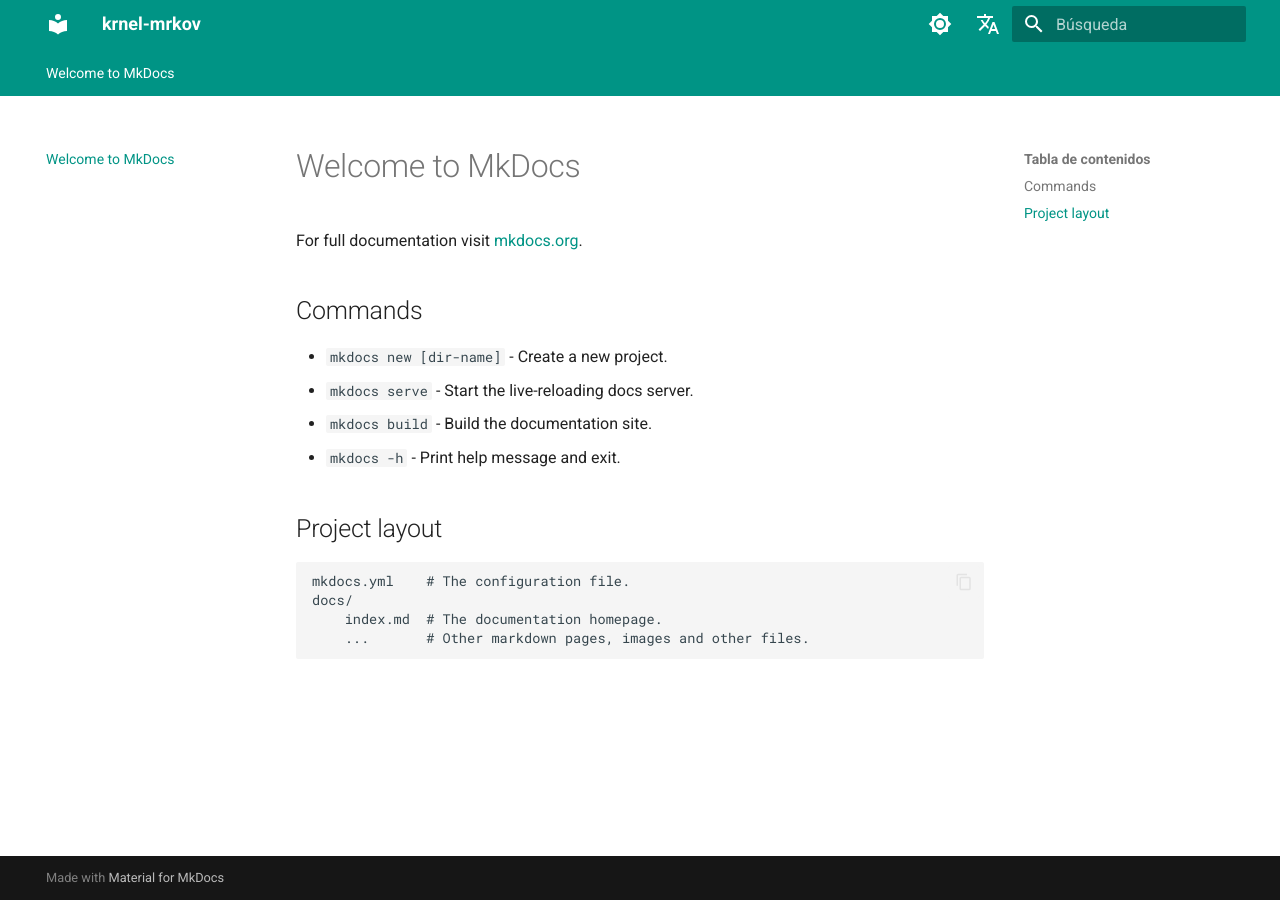
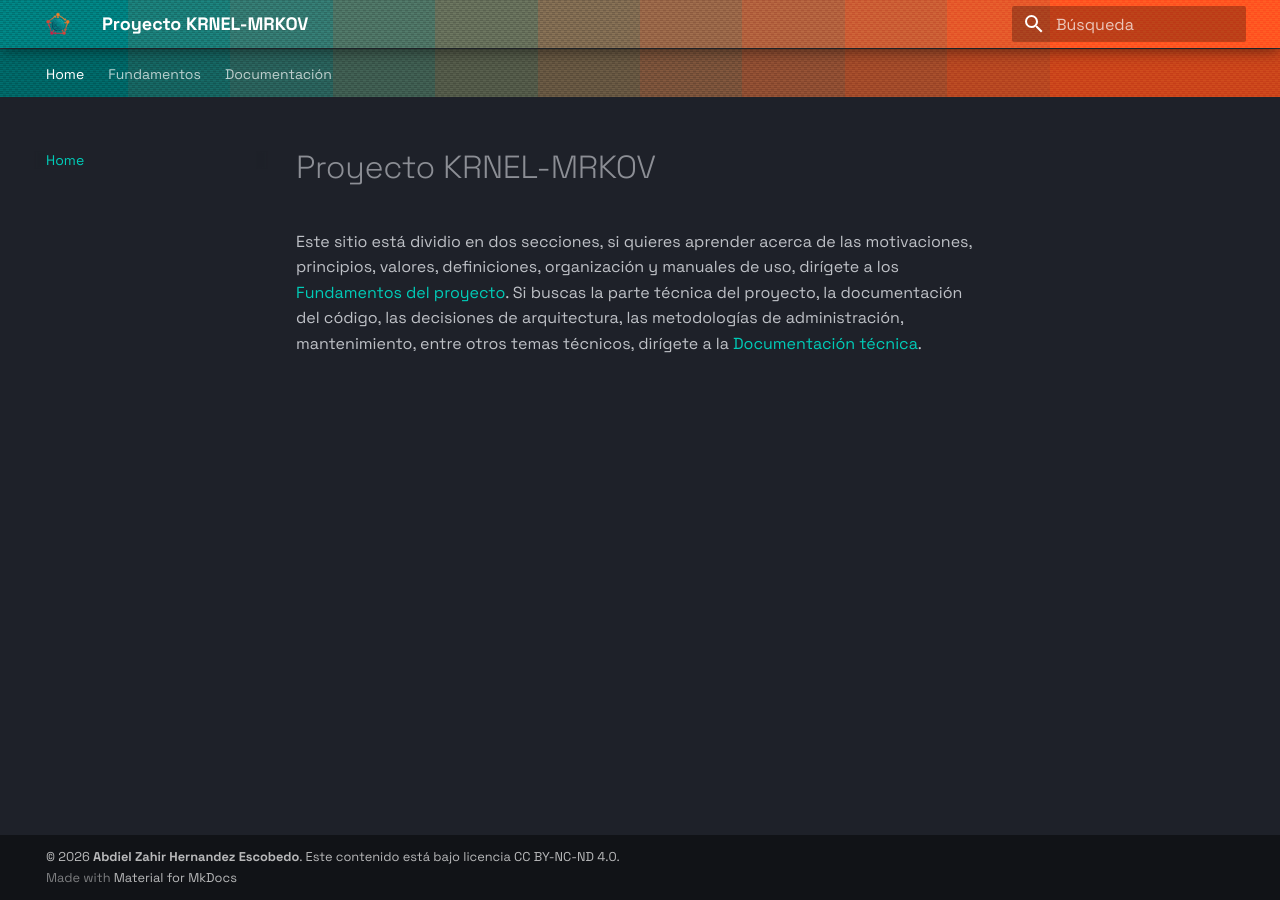
Before and after one commit to abdzher/krnel-mrkov-site, an MkDocs documentation site: the page built from docs/index.md, in a window 1280 px wide. Built offline with MkDocs 1.6.1 and Material for MkDocs 9.7.7, drawn with Linux system fonts in a browser that asks for light colours; comment, search, counter and statistics services are not loaded.

Commit message:
feat: added initial structure and several pages

```diff
--- a/docs/index.md
+++ b/docs/index.md
@@ -1,17 +1,3 @@
-# Welcome to MkDocs
+# Proyecto KRNEL-MRKOV
 
-For full documentation visit [mkdocs.org](https://www.mkdocs.org).
-
-## Commands
-
-* `mkdocs new [dir-name]` - Create a new project.
-* `mkdocs serve` - Start the live-reloading docs server.
-* `mkdocs build` - Build the documentation site.
-* `mkdocs -h` - Print help message and exit.
-
-## Project layout
-
-    mkdocs.yml    # The configuration file.
-    docs/
-        index.md  # The documentation homepage.
-        ...       # Other markdown pages, images and other files.
+Este sitio está dividio en dos secciones, si quieres aprender acerca de las motivaciones, principios, valores, definiciones, organización y manuales de uso, dirígete a los [Fundamentos del proyecto](fundamentos/motivacion.md). Si buscas la parte técnica del proyecto, la documentación del código, las decisiones de arquitectura, las metodologías de administración, mantenimiento, entre otros temas técnicos, dirígete a la [Documentación técnica](documentacion/00_inicio.md).
--- /dev/null
+++ b/docs/stylesheets/extra.css
@@ -0,0 +1,203 @@
+/* ================================================================
+   KRNEL MRKOV — Header & Tabs: Pixelated Gradient
+   ================================================================
+   TÉCNICA EN DOS CAPAS (pseudo-elementos):
+
+   ::before → Degradado escalonado con hard-stops CSS.
+              11 bandas de color sólido cuantizadas manualmente
+              (sin interpolación suave). Simula la paleta reducida
+              de gráficos 8-bit / dithering de terminal.
+
+   ::after  → Superposición de cuadrícula pixel + scanlines,
+              usando repeating-conic-gradient (tablero de ajedrez
+              de N×N px) + repeating-linear-gradient (líneas de
+              escaneo horizontales). mix-blend-mode:overlay lo
+              funde con ::before sin aplanar el contraste.
+
+   SEGURIDAD DE INTERACTIVIDAD:
+   - Ambas capas tienen pointer-events: none → nunca interceptan
+     clics, hover ni focus de ningún elemento Material.
+   - z-index 0/1 para decoración, z-index 10 para contenido real.
+   ================================================================ */
+
+
+/* ── 1. CONTEXTO DE POSICIONAMIENTO ─────────────────────────────── */
+/*
+   position: relative es necesario para que los pseudo-elementos
+   con position: absolute queden contenidos dentro del header/tabs.
+   overflow: hidden evita que ::before o ::after se derramen.
+   background: transparent elimina el color que Material inyecta
+   via --md-primary-bg-color; el color lo pondrá ::before.
+*/
+.md-header,
+.md-tabs {
+  position: relative !important;
+  background: transparent !important;
+  overflow: hidden;
+}
+
+
+/* ── 2. ::before — DEGRADADO ESCALONADO (el "píxel cuantizado") ── */
+/*
+   linear-gradient con hard-stops dobles (mismo color se repite
+   dos veces consecutivas con % distintos) produce bandas sólidas
+   sin transición suave entre ellas — es la forma CSS de simular
+   una paleta de color reducida / cuantización de 8 bits.
+
+   Los 11 colores intermedios son interpolaciones lineales manuales
+   entre #008080 (Teal, Krnel) y #ff5722 (Deep Orange, Mrkov):
+     R: 0→255   ÷ 10 pasos = +25.5 por banda
+     G: 128→87  ÷ 10 pasos = –4.1  por banda
+     B: 128→34  ÷ 10 pasos = –9.4  por banda
+
+   Ajusta el ancho de las bandas (los % de cada hard-stop)
+   para controlar cuántas "franjas de píxel" ves:
+   - Bandas anchas (8-10%) = bloques grandes, estilo retro fuerte.
+   - Bandas estrechas (3-4%) = más pasos, más suave pero aún pixelado.
+*/
+.md-header::before,
+.md-tabs::before {
+  content: '';
+  position: absolute;
+  inset: 0;            /* Cubre todo el padre */
+  z-index: 0;          /* Debajo de TODO el contenido real */
+  pointer-events: none; /* ← CRÍTICO: no bloquea ningún clic */
+
+  background: linear-gradient(90deg,
+    /* ── Teal sólido (Krnel) ─────────────────────────── */
+    #008080  0%,  #008080 10%,
+
+    /* ── Zona de transición pixelada (10 bandas) ──────── */
+    #1a7c77 10%,  #1a7c77 18%,   /* Banda 1  */
+    #337870 18%,  #337870 26%,   /* Banda 2  */
+    #4d7364 26%,  #4d7364 34%,   /* Banda 3  */
+    #666f5a 34%,  #666f5a 42%,   /* Banda 4  */
+    #806b51 42%,  #806b51 50%,   /* Banda 5  ← punto medio */
+    #996748 50%,  #996748 58%,   /* Banda 6  */
+    #b3623e 58%,  #b3623e 66%,   /* Banda 7  */
+    #cc5e35 66%,  #cc5e35 74%,   /* Banda 8  */
+    #e65a2b 74%,  #e65a2b 82%,   /* Banda 9  */
+
+    /* ── Deep Orange sólido (Mrkov) ──────────────────── */
+    #ff5722 82%,  #ff5722 100%
+  );
+}
+
+
+/* ── 3. ::after — CUADRÍCULA DE PÍXELES + SCANLINES ─────────────── */
+/*
+   CAPA A — repeating-conic-gradient:
+     Genera un tablero de ajedrez de cuadros de 6×6px con celdas
+     alternando entre rgba(blanco,9%) y transparent. Sobre las
+     bandas de color de ::before, los cuadros blancos "levantan"
+     las crestas y los transparentes dejan los valles oscuros,
+     dando la apariencia de una matriz de píxeles / datos.
+
+     Cambia background-size (6px 6px) para ajustar el tamaño del
+     "píxel" digital:
+       4px×4px  → muy granular, casi ruido
+       6px×6px  → píxel 8-bit clásico  ← recomendado
+       10px×10px → bloques grandes, más dramático
+
+   CAPA B — repeating-linear-gradient (scanlines):
+     Líneas horizontales de 1px opacas cada 2px. Evoca monitores
+     CRT / terminales, coherente con la estética "Linux nerd".
+     Ajusta la opacidad (0.13) para más o menos intensidad.
+
+   mix-blend-mode: overlay:
+     Fusiona ambas capas con ::before de forma no destructiva.
+     Las zonas claras del patrón aclaran el color subyacente y las
+     oscuras lo oscurecen → fragmentación visual sin perder identidad
+     de color. Si prefieres más contraste usa 'hard-light'.
+*/
+.md-header::after,
+.md-tabs::after {
+  content: '';
+  position: absolute;
+  inset: 0;
+  z-index: 1;          /* Sobre ::before, BAJO el contenido */
+  pointer-events: none; /* ← CRÍTICO: no bloquea ningún clic */
+
+  background:
+    /* Capa A: tablero de ajedrez de píxeles */
+    repeating-conic-gradient(
+      rgba(255, 255, 255, 0.09) 0deg  90deg,
+      transparent               90deg 180deg
+    ) 0 0 / 6px 6px,
+
+    /* Capa B: scanlines CRT horizontales */
+    repeating-linear-gradient(
+      0deg,
+      transparent          0px, transparent  1px,
+      rgba(0, 0, 0, 0.13)  1px, rgba(0, 0, 0, 0.13) 2px
+    );
+
+  mix-blend-mode: overlay;
+}
+
+
+/* ── 4. JERARQUÍA Z-INDEX: contenido interactivo ─────────────────── */
+/*
+   Todos los hijos directos del header y las tabs deben vivir
+   por encima de las capas decorativas (z-index 0 y 1).
+   Sin position: relative, z-index no tiene efecto en estos
+   elementos (depende del stacking context).
+
+   Esto garantiza que sean 100% interactivos:
+   - .md-header__button (hamburger, GitHub, dark-mode toggle)
+   - .md-header__title  (logo + nombre del sitio)
+   - .md-search         (barra de búsqueda y su input)
+   - .md-tabs__link     (todos los enlaces de navegación)
+*/
+.md-header > *,
+.md-tabs > * {
+  position: relative;
+  z-index: 10;
+}
+
+
+/* ── 5. TABS: ligero oscurecimiento para jerarquía visual ─────────── */
+/*
+   Los tabs quedan visualmente "debajo" del header usando
+   brightness en ::before. No requiere repetir el gradiente.
+*/
+.md-tabs::before {
+  filter: brightness(0.80);
+}
+
+
+/* ── 6. SEPARADOR sutil entre header y tabs ──────────────────────── */
+.md-tabs {
+  border-top: 1px solid rgba(255, 255, 255, 0.07);
+}
+
+
+/* ── 7. COLOR DE TEXTO DEL HEADER ────────────────────────────────── */
+/*
+   Material usa --md-primary-fg-color para iconos y texto en el header.
+   Forzamos blanco puro para máximo contraste sobre el gradiente.
+*/
+[data-md-color-scheme="slate"] {
+  --md-primary-fg-color:        #ffffff;
+  --md-primary-fg-color--light: rgba(255, 255, 255, 0.65);
+  --md-primary-fg-color--dark:  rgba(255, 255, 255, 0.90);
+}
+
+
+/* ── 8. SOMBRA inferior del header ───────────────────────────────── */
+.md-header {
+  box-shadow: 0 2px 16px rgba(0, 0, 0, 0.55);
+}
+
+
+/* ── 9. ESTADO ACTIVO e HOVER de las pestañas ────────────────────── */
+.md-tabs__link {
+  opacity: 0.70;
+  transition: opacity 0.15s ease;
+}
+
+.md-tabs__link:hover,
+.md-tabs__link--active {
+  opacity: 1 !important;
+  color: #ffffff !important;
+}
--- a/mkdocs.yml
+++ b/mkdocs.yml
@@ -1,31 +1,72 @@
-site_name: krnel-mrkov
+site_name: Proyecto KRNEL-MRKOV
+site_author: Abdiel Zahir Hernandez Escobedo
 
 theme:
   name: material
   language: es
+  # Logotipo y Favicon (asumiendo que los guardas en docs/assets/)
+  logo: assets/krnel-mrkov-sqlogo.png
+  favicon: assets/krnel-mrkov-sqlogo-200.png
+
+  font:
+    text: Space Grotesk  # Autenticidad tech para lectura
+    code: JetBrains Mono # La fuente por excelencia para tu código
+
   palette:
-    - scheme: default
-      primary: teal
-      accent: cyan
-      toggle:
-        icon: material/brightness-7
-        name: Cambiar a modo oscuro
+    # Solo modo oscuro (Slate) por defecto
     - scheme: slate
-      primary: teal
-      accent: cyan
-      toggle:
-        icon: material/brightness-4
-        name: Cambiar a modo claro
+      primary: teal    # Identidad Krnel: Estabilidad y Core
+      accent: deep orange # Identidad Markov: Flujo y Energía en links/botones
+
   features:
     - navigation.tabs
+    - navigation.sections
+    - navigation.top
+    - navigation.tracking
     - content.code.copy
-    - navigation.top # Añade botón para volver arriba (útil en documentación larga)
+    - content.code.annotate
+    - content.footnote.tooltips
+    - search.suggest
+    - search.highlight
 
-extra:
-  alternate:
-    - name: Español
-      link: /es/
-      lang: es
-    - name: English
-      link: /en/
-      lang: en
+markdown_extensions:
+  - footnotes
+  - pymdownx.highlight:
+      anchor_linenums: true
+      line_spans: __span
+      pygments_lang_class: true
+  - pymdownx.inlinehilite
+  - pymdownx.snippets
+  - pymdownx.superfences
+
+nav:
+  - Home: index.md
+  - Fundamentos:
+    - Motivacion: fundamentos/motivacion.md
+    - Identidad: fundamentos/identidad.md
+    - Filosofía:
+      - Misión y Visión: fundamentos/filosofia/mision-vision.md
+      - Principios y Valores: fundamentos/filosofia/principios.md
+      - Objetivos del Proyecto: fundamentos/filosofia/objetivos.md
+    #- El Ecosistema:
+    #    - ¿Qué es KRNEL-MRKOV?: fundamentos/ecosistema/definiciones.md
+    #    - KRNEL (El Motor): fundamentos/ecosistema/krnel.md
+    #    - MRKOV (La Matriz): fundamentos/ecosistema/mrkov.md
+    #- Gobernanza:
+    #    - Organización: fundamentos/gobernanza/organizacion.md
+    #    - Gestión de Roles: fundamentos/gobernanza/roles.md
+    #    - Metodología de Acceso: fundamentos/gobernanza/acceso.md
+    #- Guías:
+    #    - Guía del Usuario: fundamentos/guias/usuario.md
+    #    - Guía del Mantenedor: fundamentos/guias/mantenedor.md
+  - Documentación:
+    - documentacion/00_inicio.md
+    #- Conceptos:
+    #  - Linux: documentacion/10_conceptos/11_linux.md
+
+extra_css:
+  - stylesheets/extra.css
+
+copyright: |
+  &copy; 2026 <b>Abdiel Zahir Hernandez Escobedo</b>.
+  Este contenido está bajo licencia <a href="https://creativecommons.org/licenses/by-nc-nd/4.0/" target="_blank" rel="noopener">CC BY-NC-ND 4.0</a>.
```
Also changed, not shown: README.md (+4 -13 lines), cheatsheet.md (added, +97 -0 lines), comandos.md (deleted, +0 -17 lines), docs/documentacion/00_inicio.md (added, +7 -0 lines), docs/fundamentos/filosofia/mision-vision.md (added, +9 -0 lines), docs/fundamentos/filosofia/objetivos.md (added, +13 -0 lines), docs/fundamentos/filosofia/principios.md (added, +13 -0 lines), docs/fundamentos/identidad.md (added, +29 -0 lines), docs/fundamentos/motivacion.md (added, +13 -0 lines), docs/assets/krnel-mrkov-nobg.png (added), docs/assets/krnel-mrkov-sqlogo-200.png (added), docs/assets/krnel-mrkov-sqlogo.png (added), docs/assets/krnel-nobg.png (added), docs/assets/mrkov-nobg.png (added), 1 more files, 1 other file.
